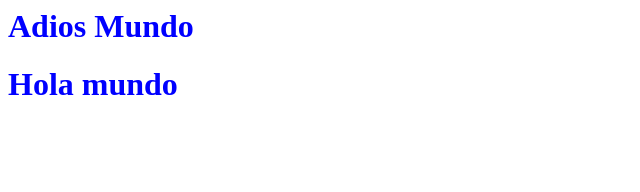
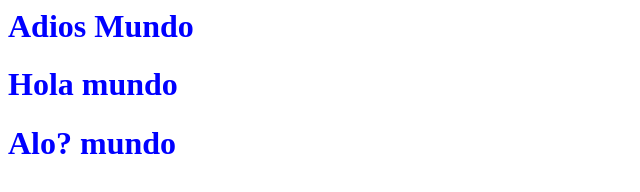
Before and after one commit to JColocho/prueba01_TPI, a plain HTML site: page index.html in a window 1280 px wide. Shown: the whole page, without its empty margins (0-640 px from the left). Drawn offline with Linux system fonts and the light colour scheme.

Commit message:
Agregando alo mundo

```diff
--- a/index.html
+++ b/index.html
@@ -1,3 +1,4 @@
 <link rel="stylesheet" href="style.css">
 <h1>Adios Mundo<h1>
 <h1>Hola mundo</h1>
+<h1>Alo? mundo</h1>
```
